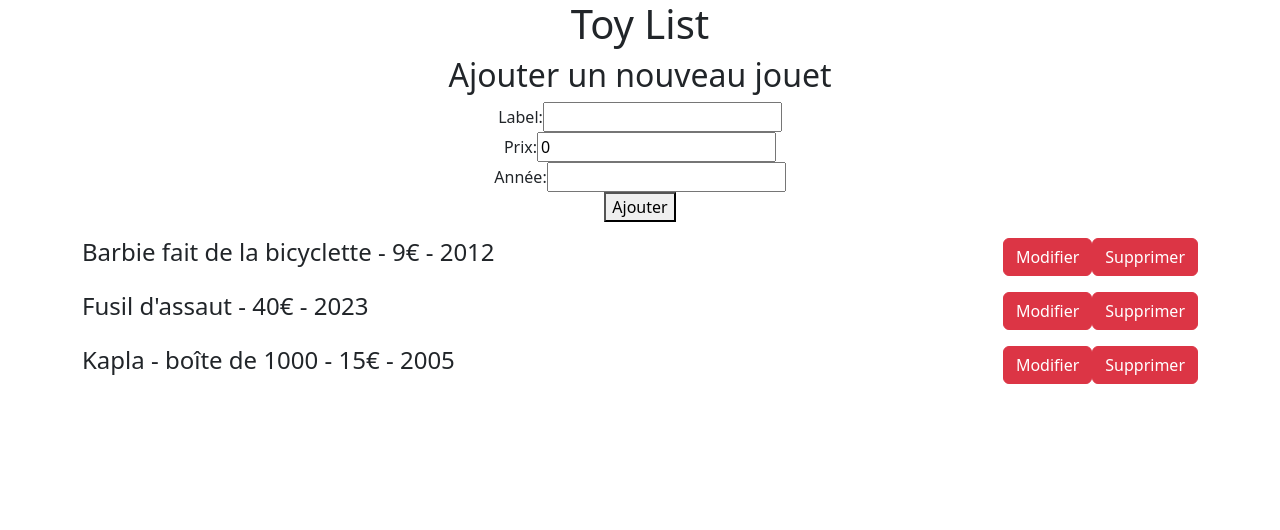
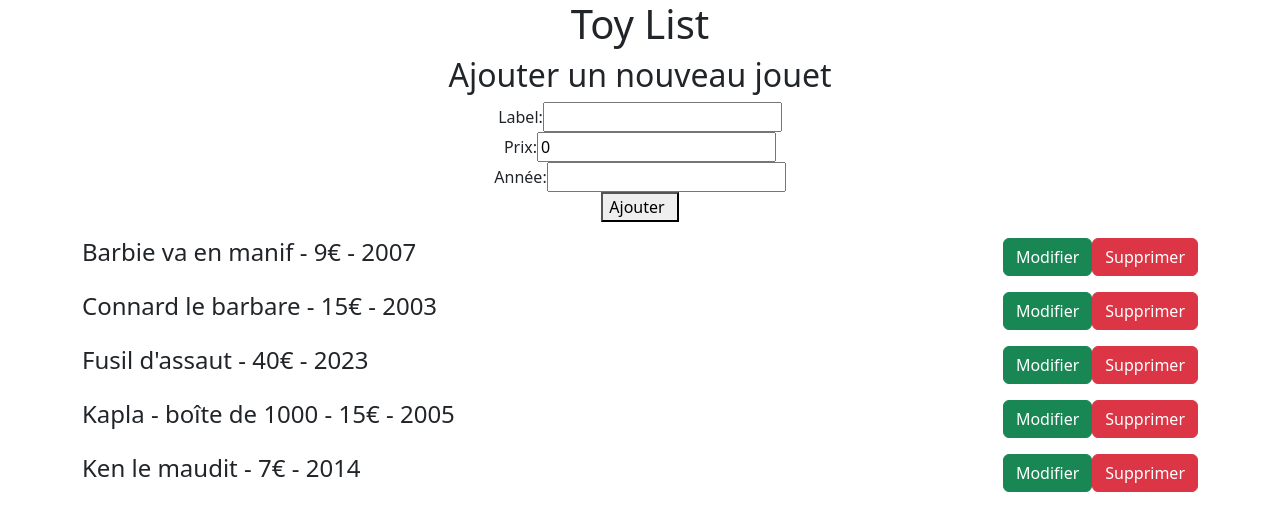
Before and after one commit to Keir-oriyerdan/TpToysReact, a React (Create React App) app: page / in a window 1280 px wide. Shown: the top 530 px of the page. Built offline with nearby package versions, Linux system fonts and the light colour scheme; data requests are answered from the project's data file.

Commit message:
add update a toy

```diff
--- a/db.json
+++ b/db.json
@@ -1,10 +1,10 @@
 {
   "toys": [
     {
-      "label": "Barbie fait de la bicyclette ",
+      "label": "Barbie va en manif",
       "price": 9,
       "id": 4,
-      "year": "2012"
+      "year": "2007"
     },
     {
       "label": "Kapla - boîte de 1000",
@@ -17,6 +17,18 @@
       "price": "40",
       "year": "2023",
       "id": 6
+    },
+    {
+      "label": "Ken le maudit",
+      "price": "7",
+      "year": "2014",
+      "id": 7
+    },
+    {
+      "label": "Connard le barbare",
+      "price": "15",
+      "year": "2003",
+      "id": 8
     }
   ],
   "panier": [
--- a/src/components/App.css
+++ b/src/components/App.css
@@ -7,7 +7,7 @@
   pointer-events: none;
 }
 
-button.btn.btn-danger {
+button {
   padding-right: 12px;
 }
 
--- a/src/components/App.tsx
+++ b/src/components/App.tsx
@@ -3,6 +3,7 @@ import ToyFetcher from '../services/ToyFetcher';
 import ToyInterface from '../interfaces/ToyInterface';
 import Toy from './Toy';
 import ToyForm from './ToyForm';
+import ToyUpdateForm from './ToyUpdateForm';
 import 'bootstrap/dist/css/bootstrap.css';
 import './App.css';
 
@@ -10,6 +11,7 @@ import './App.css';
 
 function App() {
   const [toys, setToys] = useState<ToyInterface[]>([]);
+  const [selectedToyId, setSelectedToyId] = useState<number | null>(null);
 
   useEffect(() => {
     ToyFetcher.loadToys()
@@ -24,24 +26,18 @@ function App() {
       });
   }, []);
 
-  function handleClickUpdate(toyId: number): void {
-    console.log(`handleClickUpdate`, toyId);
-    let propertyToPatch: Partial<ToyInterface> | null = null;
-    const toysCopy: ToyInterface[] = toys.map((toy) => {
-      if (toy.id === toyId) {
-      propertyToPatch = {
-        label: toy.label,
-        year: toy.year,
-        price: toy.price
-      }
-    }
-    return toy;
+  //mettre a jour un jouet.
+  const handleToyUpdate = (updatedToy: ToyInterface): void => {
+    setToys((prevToys) => {
+      const updatedToys = prevToys.map((toy) =>
+        toy.id === updatedToy.id ? { ...toy, ...updatedToy } : toy
+      );
+      return updatedToys.sort((a, b) => a.label.localeCompare(b.label));
+    });
+    setSelectedToyId(null); // Réinitialiser l'ID du jouet sélectionné après la mise à jour
+  };
 
-  })
-    setToys((currentState) => toysCopy);
-
-  }
-
+  //Supprimer un jouet
   function handleClickDelete(toyId: number): void {
     const updatedToys = toys.filter((toy) => toy.id !== toyId);
     setToys([...updatedToys]);
@@ -52,8 +48,15 @@ function App() {
       });
   }
 
+  //ajout d'un nouveau jouet via le ToyForm
   const handleToyAdd = (newToy: ToyInterface): void => {
-    setToys((prevToys) => [...prevToys, newToy]);
+    //Mise a jour de l'état de toys
+    setToys((prevToys) => {
+      const updatedToys = [...prevToys, newToy];
+      /*methode sort utilisée avec une fonction de comparaison pour
+      trier par ordre alphabétique du label.*/
+      return updatedToys.sort((a, b) => a.label.localeCompare(b.label));
+    });
   };
 
 
@@ -63,7 +66,17 @@ function App() {
       <ToyForm onToyAdd={handleToyAdd} />
       {[...toys].sort((a: ToyInterface, b: ToyInterface) => (Number(a.done) - Number(b.done)))
         .map((toy: ToyInterface) => (
-          <Toy key={toy.label} toy={toy} onClickDelete={handleClickDelete} onClickUpdate={handleClickUpdate} />
+          <div key={toy.label}>
+            {selectedToyId === toy.id ? (
+              <ToyUpdateForm toyId={toy.id} onToyUpdate={handleToyUpdate} />
+            ) : (
+              <Toy
+                toy={toy}
+                onClickDelete={handleClickDelete}
+                onClickUpdate={() => setSelectedToyId(toy.id)}
+              />
+            )}
+          </div>
         ))}
     </div>
   );
--- a/src/components/Toy.tsx
+++ b/src/components/Toy.tsx
@@ -17,7 +17,7 @@ const Toy: React.FC<ToyProps> = ({ toy, onClickUpdate, onClickDelete }) => {
           onClick={() => {
             onClickUpdate(toy.id);
           }}
-          className="btn btn-danger">Modifier</button>
+          className="btn btn-success">Modifier</button>
         <button
           onClick={() => {
             onClickDelete(toy.id);
--- a/src/components/ToyForm.tsx
+++ b/src/components/ToyForm.tsx
@@ -1,4 +1,4 @@
-// ToyForm.tsx
+
 import React, { useState } from 'react';
 import ToyFetcher from '../services/ToyFetcher';
 import ToyInterface from '../interfaces/ToyInterface';
--- /dev/null
+++ b/src/components/ToyUpdateForm.tsx
@@ -0,0 +1,80 @@
+import React, { useState, useEffect } from 'react';
+import ToyFetcher from '../services/ToyFetcher';
+import ToyInterface from '../interfaces/ToyInterface';
+
+interface ToyUpdateFormProps {
+  toyId: number;
+  onToyUpdate: (updatedToy: ToyInterface) => void;
+}
+
+const ToyUpdateForm: React.FC<ToyUpdateFormProps> = ({ toyId, onToyUpdate }) => {
+  const [updatedToy, setUpdatedToy] = useState<Partial<ToyInterface>>({
+    label: '',
+    price: 0,
+    year: '',
+  });
+
+  useEffect(() => {
+    // Charger les détails du jouet à partir du server
+    ToyFetcher.loadToys()
+      .then((toys: ToyInterface[]) => {
+        const toyToUpdate = toys.find((toy) => toy.id === toyId);
+        if (toyToUpdate) {
+          setUpdatedToy({
+            label: toyToUpdate.label,
+            price: toyToUpdate.price,
+            year: toyToUpdate.year,
+          });
+        }
+      })
+      .catch((error) => {
+        console.error('Erreur lors du chargement des jouets pour la mise à jour :', error);
+      });
+  }, [toyId]);
+
+  const handleInputChange = (e: React.ChangeEvent<HTMLInputElement>) => {
+    const { name, value } = e.target;
+    setUpdatedToy((prevToy) => ({
+      ...prevToy,
+      [name]: value,
+    }));
+  };
+
+  const handleUpdateToy = () => {
+    ToyFetcher.patchToy(toyId, updatedToy as Partial<ToyInterface>)
+      .then(() => {
+        onToyUpdate({ ...updatedToy, id: toyId } as ToyInterface);
+      })
+      .catch((error) => {
+        console.error('Erreur lors de la mise à jour du jouet :', error);
+      });
+  };
+
+  return (
+    <div>
+      <h2>Modifier le jouet</h2>
+      <form>
+        <label>
+          Label:
+          <input type="text" name="label" value={updatedToy.label} onChange={handleInputChange} />
+        </label>
+        <br />
+        <label>
+          Prix:
+          <input type="number" name="price" value={updatedToy.price} onChange={handleInputChange} />
+        </label>
+        <br />
+        <label>
+          Année:
+          <input type="text" name="year" value={updatedToy.year} onChange={handleInputChange} />
+        </label>
+        <br />
+        <button type="button" onClick={handleUpdateToy}>
+          Modifier
+        </button>
+      </form>
+    </div>
+  );
+};
+
+export default ToyUpdateForm;
```
